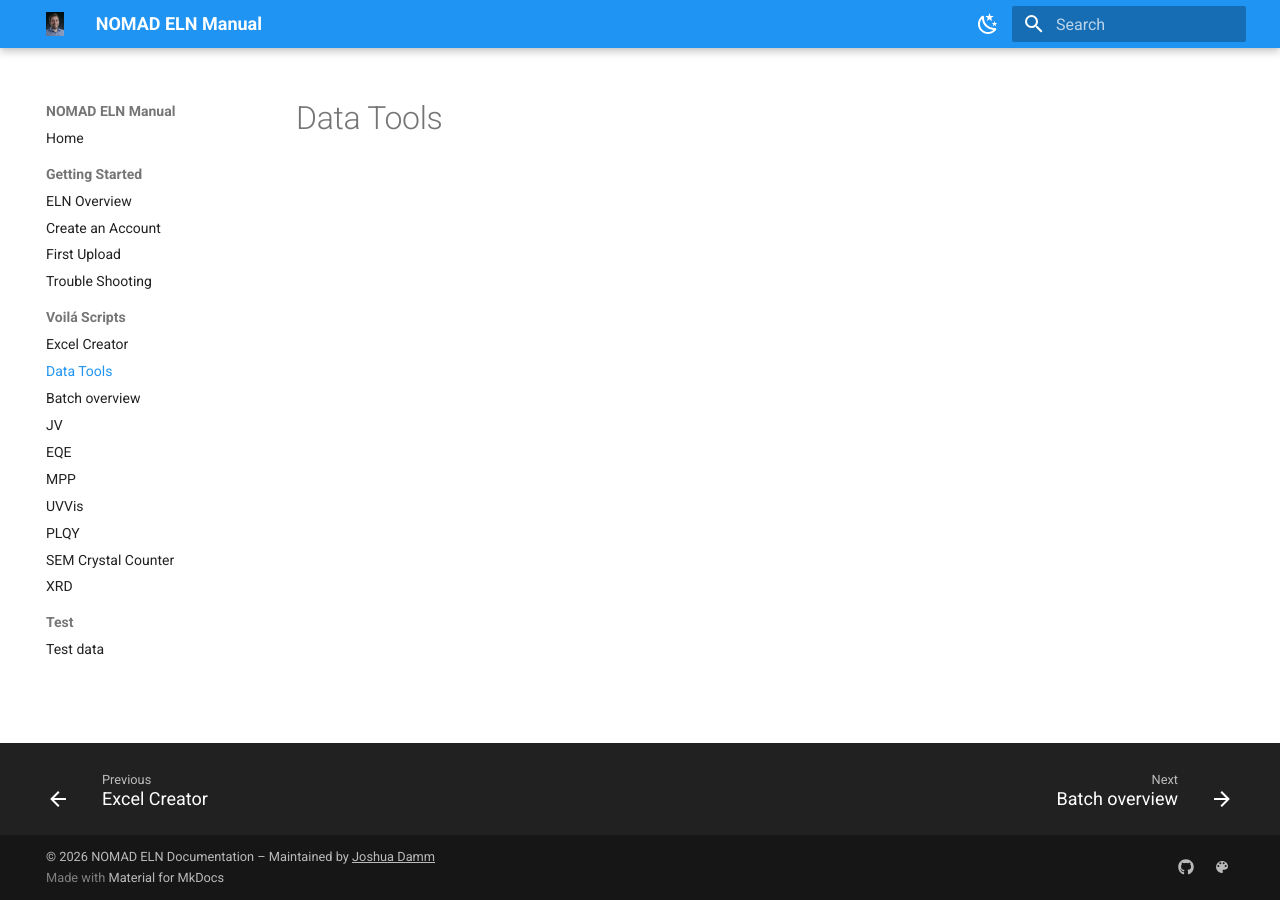
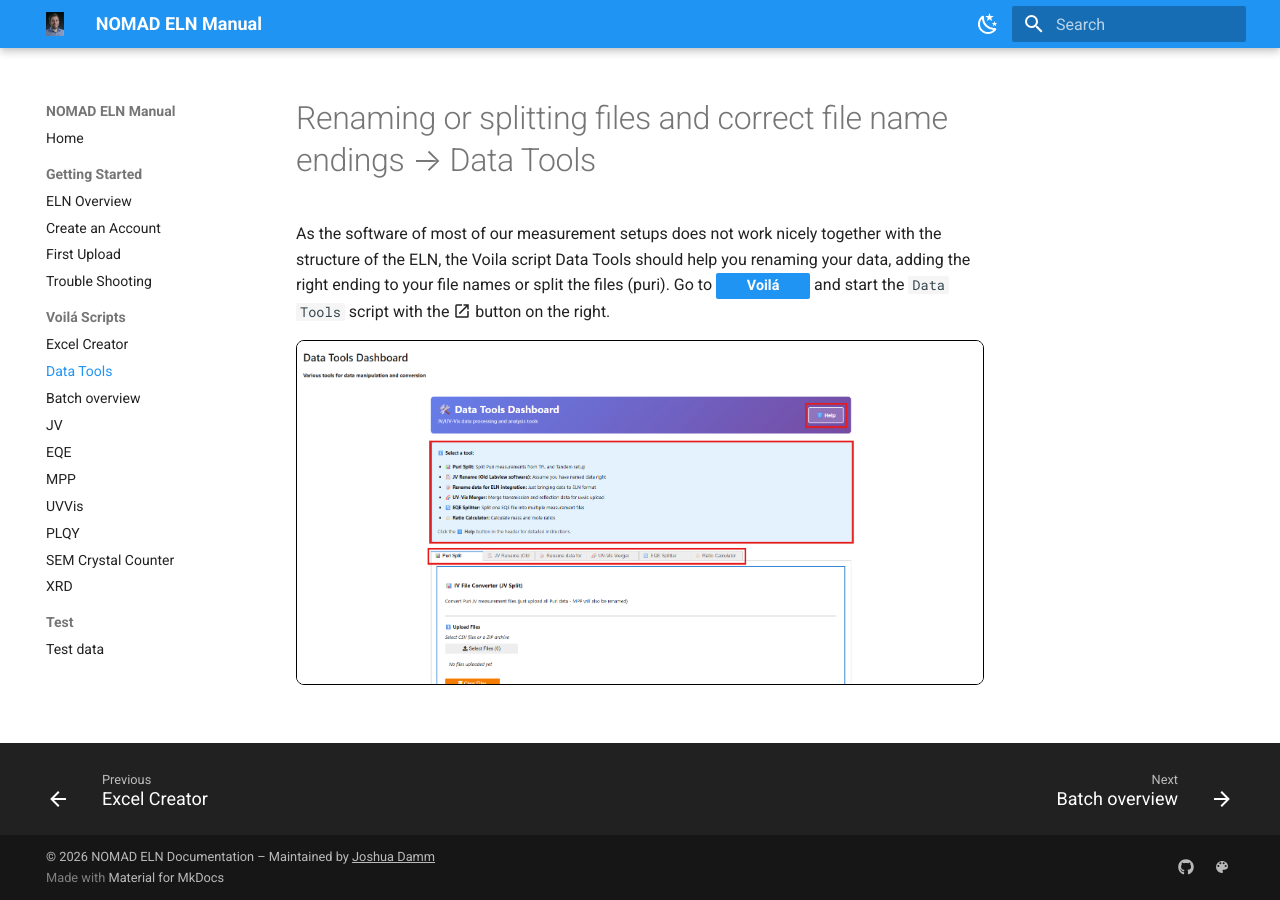
Before and after one commit to NOMADe-Joshua/nomad-manual, an MkDocs documentation site: the page built from docs/Datatools.md, in a window 1280 px wide. Built offline with MkDocs 1.6.1 and Material for MkDocs 9.7.7, drawn with Linux system fonts in a browser that asks for light colours.

Commit message:
schwarze ränder um zoombare bilder

```diff
--- a/docs/Datatools.md
+++ b/docs/Datatools.md
@@ -1 +1,18 @@
-# Data Tools
+# Renaming or splitting files and correct file name endings &rarr; Data Tools
+
+As the software of most of our measurement setups does not work nicely together with the structure of the ELN, the Voila script Data Tools should help you renaming your data, adding the right ending to your file names or split the files (puri). Go to [Voilá](http://elnserver.lti.kit.edu/nomad-oasis/gui/search/voila){ .md-button .md-button--primary .small-button target="_blank" rel="noopener noreferrer"} and start the `Data Tools` script with the :material-open-in-new: button on the right.
+
+<div class="md-shadow" style="width: 100%; max-width: 1100px; border: 1px solid black; border-radius: 8px; overflow: hidden; cursor: zoom-in;">
+  <img src="../assets/images/DataTools_1.png"
+       loading="eager"
+       style="width: 100%; display: block; transition: transform 0.1s ease-out;"
+       onmousemove="
+         const e = window.event || arguments[0] || event;
+         const rect = this.getBoundingClientRect();
+         const x = (e.clientX - rect.left) / rect.width * 100;
+         const y = (e.clientY - rect.top) / rect.height * 100;
+         this.style.transformOrigin = x + '% ' + y + '%';
+         this.style.transform = 'scale(1.8)';
+       "
+       onmouseleave="this.style.transform = 'scale(1)';">
+</div>
```
Also changed, not shown: docs/Excelcreator.md (+1 -1 lines), docs/firstupload.md (+1 -1 lines), docs/troubleshooting.md (+3 -3 lines), docs/assets/images/DataTools_1.png (added).
